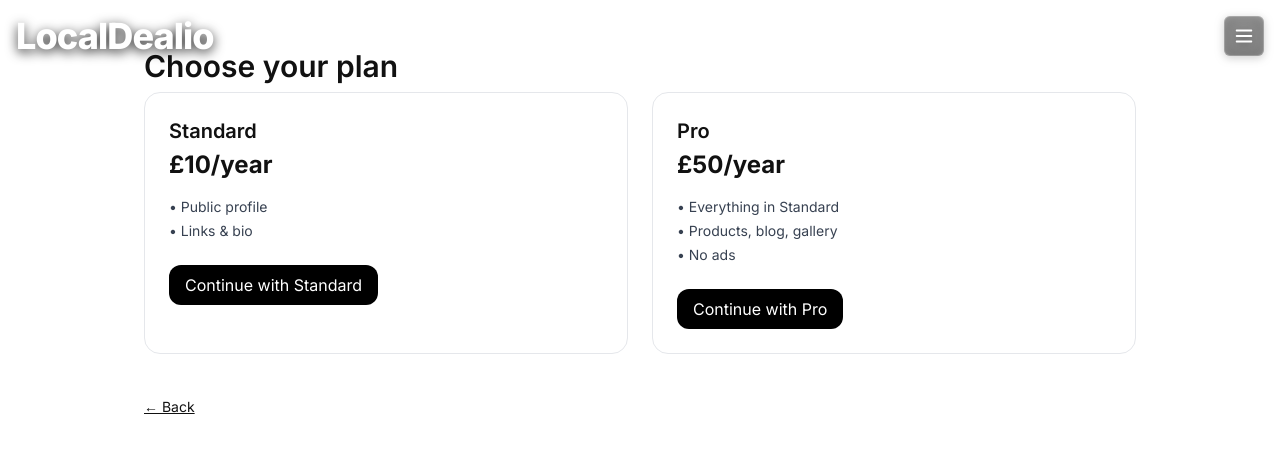
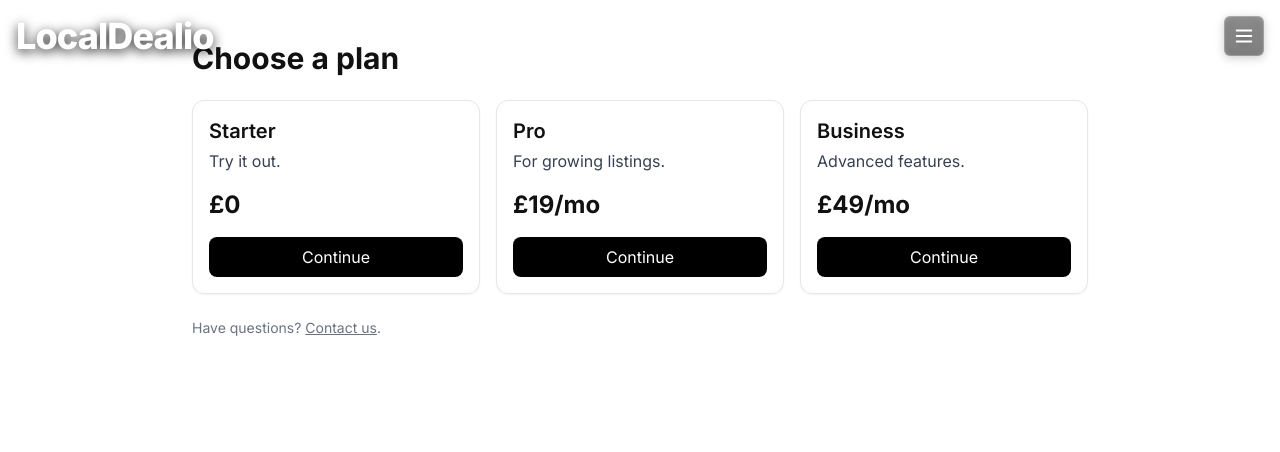
Before and after one commit to Vince-Dealio/localdealio, a Next.js app: page /plans in a window 1280 px wide. Shown: the top 452 px of the page. Built offline with nearby package versions, Linux system fonts and the light colour scheme.

Commit message:
util: add safeJson + use in plans checkout to avoid JSON.parse errors

```diff
--- a/src/app/plans/page.tsx
+++ b/src/app/plans/page.tsx
@@ -1,73 +1,84 @@
 // ✅ Full code for src/app/plans/page.tsx
-'use client';
+// Rule1: replace the current file with this version.
+// - Uses safeFetchJson so empty/invalid JSON never crashes the page.
+// - Graceful error UI + simple checkout flow.
 
-import Link from 'next/link';
-import { useEffect, useState } from 'react';
+"use client";
+
+import { useState } from "react";
+import { safeFetchJson } from "@/lib/safeJson";
+import Link from "next/link";
+
+type CheckoutResponse = { url: string };
+
+const PLANS = [
+  { id: "starter", name: "Starter", price: "£0", blurb: "Try it out." },
+  { id: "pro", name: "Pro", price: "£19/mo", blurb: "For growing listings." },
+  { id: "business", name: "Business", price: "£49/mo", blurb: "Advanced features." },
+];
 
 export default function PlansPage() {
-  const [username, setUsername] = useState('');
-  const [loading, setLoading] = useState<string | null>(null);
+  const [loadingId, setLoadingId] = useState<string | null>(null);
+  const [error, setError] = useState<string>("");
 
-  useEffect(() => {
-    const params = new URLSearchParams(window.location.search);
-    const u = (params.get('u') || '').toLowerCase();
-    if (u) setUsername(u);
-  }, []);
+  async function handleCheckout(planId: string) {
+    setError("");
+    setLoadingId(planId);
+    try {
+      const { data, ok, status } = await safeFetchJson<CheckoutResponse>("/api/checkout", {
+        method: "POST",
+        headers: { "content-type": "application/json" },
+        body: JSON.stringify({ planId }),
+      });
 
-  const plans = [
-    { id: 'standard', name: 'Standard', price: '£10/year', features: ['Public profile', 'Links & bio'] },
-    { id: 'pro', name: 'Pro', price: '£50/year', features: ['Everything in Standard', 'Products, blog, gallery', 'No ads'] },
-  ];
+      if (!ok) {
+        setError(`Checkout failed (HTTP ${status}). Please try again.`);
+        return;
+      }
 
-  const handleSubscribe = async (plan: string) => {
-    try {
-      setLoading(plan);
-      const res = await fetch('/api/checkout', {
-        method: 'POST',
-        headers: { 'Content-Type': 'application/json' },
-        body: JSON.stringify({ plan, username }),
-      });
-      const data = await res.json();
-      if (data?.url) {
-        window.location.href = data.url; // Stripe hosted checkout
-      } else {
-        alert('Checkout error.');
+      const url = data && typeof (data as any).url === "string" ? (data as any).url : null;
+      if (!url) {
+        setError("Checkout link unavailable. Please try again in a moment.");
+        return;
       }
+
+      window.location.href = url;
+    } catch (e) {
+      setError("Network problem starting checkout. Please check your connection and try again.");
     } finally {
-      setLoading(null);
+      setLoadingId(null);
     }
-  };
+  }
 
   return (
-    <main className="max-w-5xl mx-auto px-4 py-12">
-      <h1 className="text-3xl font-semibold mb-2">Choose your plan</h1>
-      {username && (
-        <p className="text-gray-600 mb-8">
-          For <span className="font-mono font-semibold">digi.site/{username}</span>
-        </p>
+    <main className="min-h-screen bg-white px-4 py-10">
+      <div className="mx-auto max-w-4xl">
+        <h1 className="text-3xl font-bold mb-6">Choose a plan</h1>
+        {error && (
+          <div className="mb-4 rounded-lg bg-red-50 text-red-800 px-4 py-3">
+            {error}
+          </div>
         )}
-
-      <div className="grid md:grid-cols-2 gap-6">
-        {plans.map((p) => (
-          <div key={p.id} className="rounded-2xl border p-6">
+        <div className="grid gap-4 sm:grid-cols-2 lg:grid-cols-3">
+          {PLANS.map((p) => (
+            <div key={p.id} className="rounded-xl border border-gray-200 p-4 shadow-sm bg-white">
               <h2 className="text-xl font-semibold">{p.name}</h2>
-            <p className="text-2xl font-bold mt-1">{p.price}</p>
-            <ul className="mt-4 space-y-1 text-sm text-gray-700">
-              {p.features.map((f) => <li key={f}>• {f}</li>)}
-            </ul>
+              <p className="text-gray-700 mt-1">{p.blurb}</p>
+              <div className="text-2xl font-bold mt-4">{p.price}</div>
               <button
-              onClick={() => handleSubscribe(p.id)}
-              disabled={loading !== null}
-              className="inline-block mt-6 rounded-xl bg-black text-white px-4 py-2 hover:bg-gray-800 disabled:opacity-60"
+                onClick={() => handleCheckout(p.id)}
+                disabled={loadingId === p.id}
+                className="mt-4 w-full rounded-lg bg-black text-white py-2 hover:opacity-90 disabled:opacity-60"
               >
-              {loading === p.id ? 'Redirecting…' : `Continue with ${p.name}`}
+                {loadingId === p.id ? "Starting checkout…" : "Continue"}
               </button>
             </div>
           ))}
         </div>
 
-      <div className="mt-10">
-        <Link href="/" className="text-sm underline">← Back</Link>
+        <p className="text-sm text-gray-500 mt-6">
+          Have questions? <Link href="/about" className="underline">Contact us</Link>.
+        </p>
       </div>
     </main>
   );
--- /dev/null
+++ b/src/lib/safeJson.ts
@@ -0,0 +1,30 @@
+// ✅ Full code for src/lib/safeJson.ts
+// Safe JSON helpers that never throw on empty/invalid JSON.
+
+export type SafeJsonResult<T> = {
+  data: T | null;
+  ok: boolean;
+  status: number;
+  headers: Headers;
+};
+
+export async function safeJson<T = unknown>(res: Response): Promise<SafeJsonResult<T>> {
+  const text = await res.text();
+  let data: T | null = null;
+  if (text) {
+    try {
+      data = JSON.parse(text) as T;
+    } catch {
+      data = null;
+    }
+  }
+  return { data, ok: res.ok, status: res.status, headers: res.headers };
+}
+
+export async function safeFetchJson<T = unknown>(
+  input: RequestInfo | URL,
+  init?: RequestInit,
+): Promise<SafeJsonResult<T>> {
+  const res = await fetch(input, init);
+  return safeJson<T>(res);
+}
```
Lines whose indentation alone changed are shown as unchanged.
